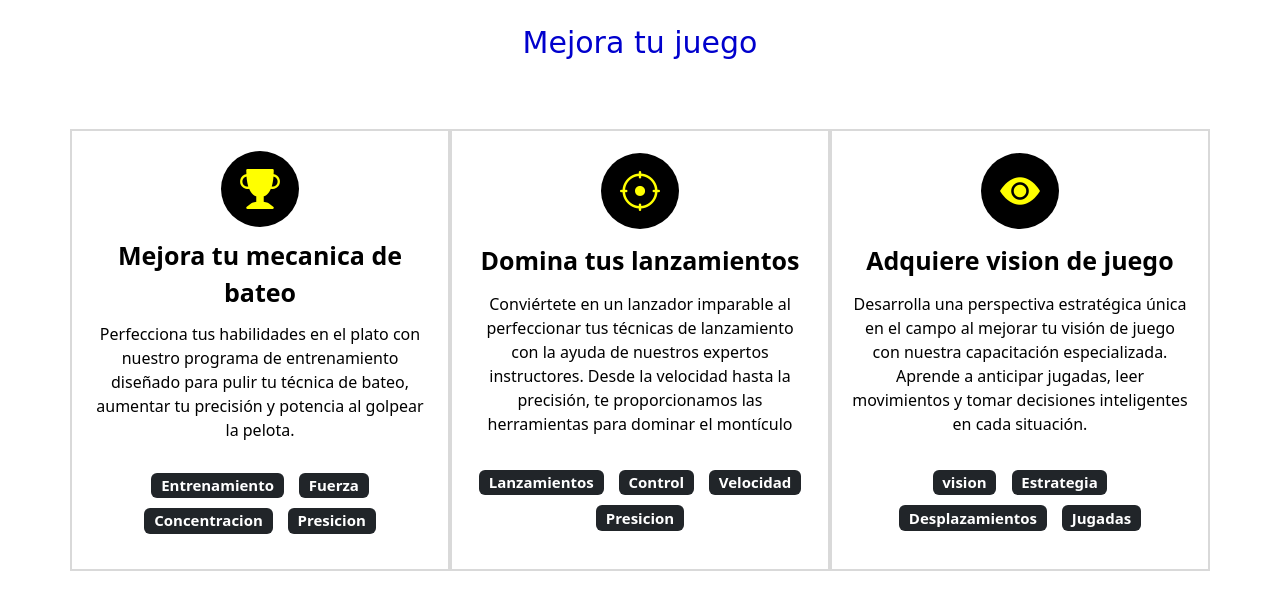
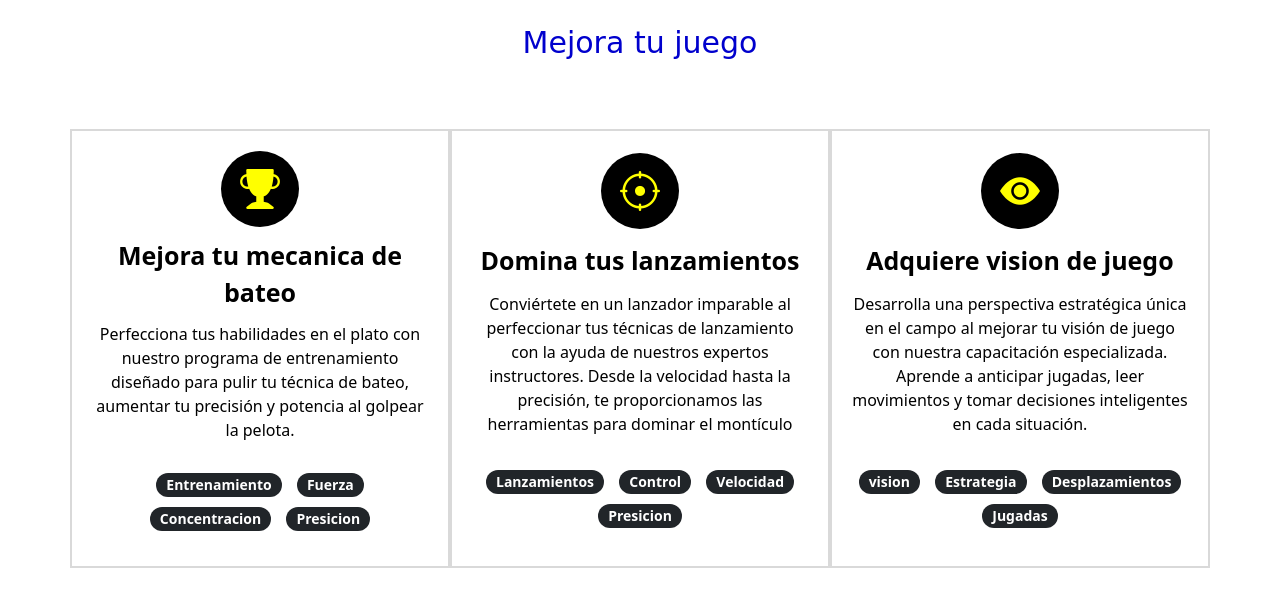
Before and after one commit to Rubenjo1710/preentrega_3-Rincon, a website: page index.html in a window 1280 px wide. Shown: the part 989-1578 px from the top of the page. Drawn offline with nearby package versions, Linux system fonts and the light colour scheme; files that its build step writes are made by us from their sources; a web font is replaced by a local one.

Commit message:
linkeando el scss

```diff
--- a/index.html
+++ b/index.html
@@ -11,7 +11,7 @@
       type="image/x-icon"
     />
     <title>Swing Academy</title>
-    <link rel="stylesheet" href="css/main.css">
+    <link rel="stylesheet" href="scss/main.css">
 
     <!-- bootstrap icon-->
     <link
--- a/scss/main.scss
+++ b/scss/main.scss
@@ -1,12 +1,9 @@
 @import "utilities/variables";
 @import "utilities/mixins";
-
 @import "base/typograpy";
-
 @import "components/buttons";
 @import "components/badge";
 @import "components/card";
-
 @import "layout/articulos";
 @import "Layout/entrenamientos";
 @import "layout/footer";
@@ -15,8 +12,6 @@
 @import "layout/navbar";
 @import "layout/sections";
 @import "layout/testimonios";
-
 @import "views/contactos";
 @import "views/home";
-
 @import "../node_modules/bootstrap/scss/bootstrap"
```
Also changed, not shown: pages/contactos.html (+1 -0 lines).
